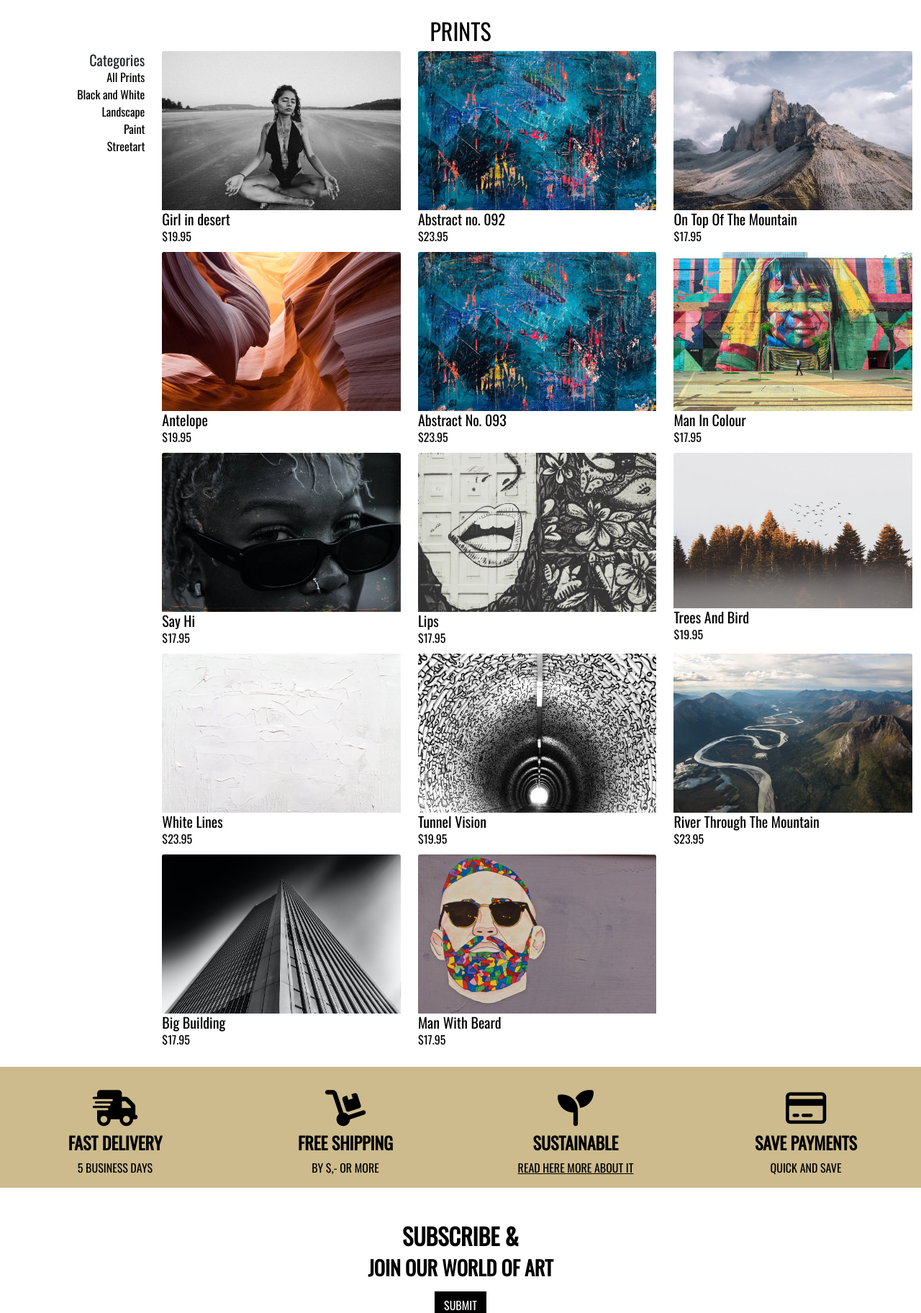
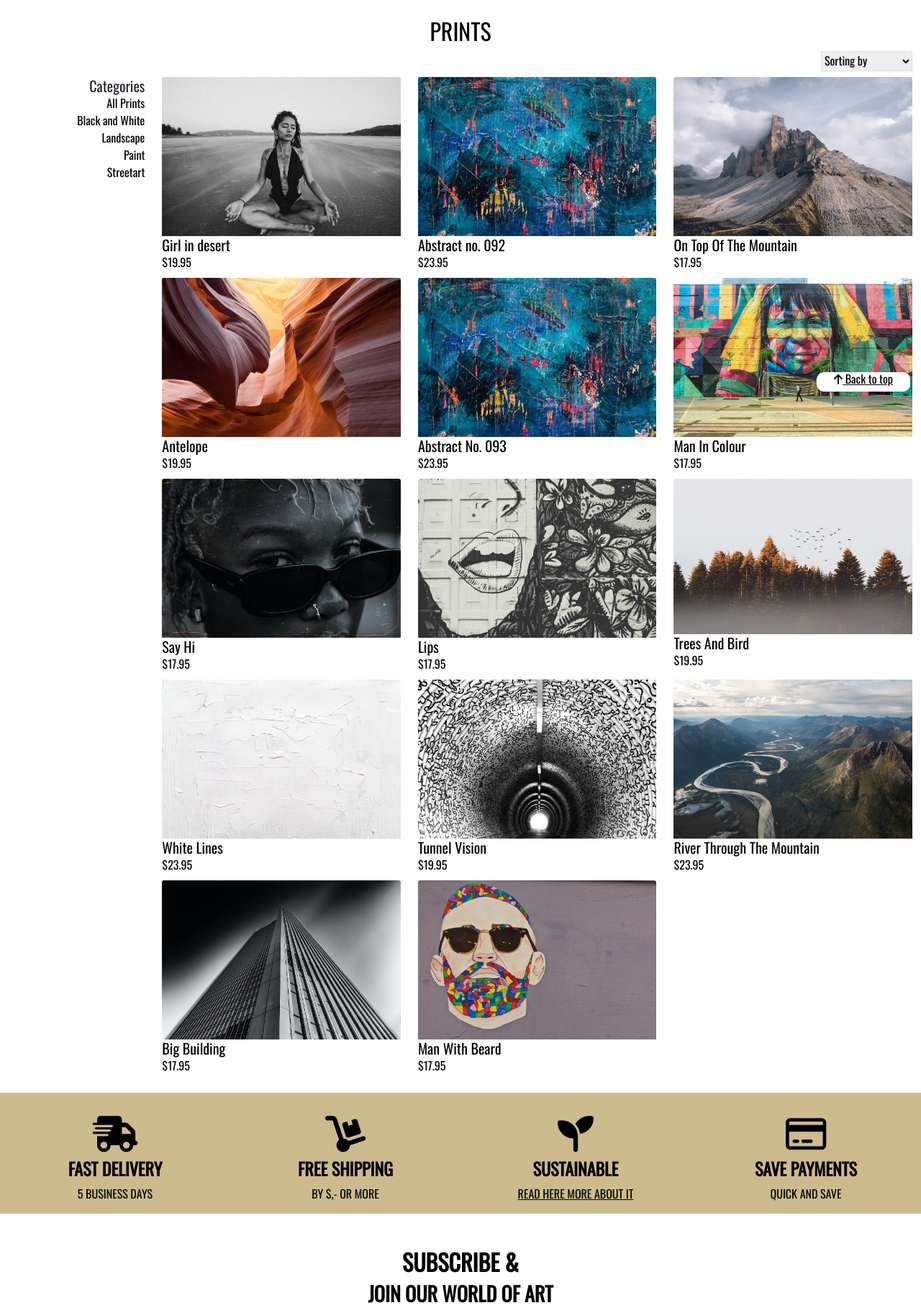
Before and after one commit to juanstelling/MS4-prints, a Django app: page /products/ in a window 1280 px wide. Shown: the part 241-2065 px from the top of the page at 72% size. Run offline with Django 3.2, Linux system fonts and the light colour scheme; data comes from the database, SQL or seed files in the repository; some libraries are stand-ins or nearby versions.

Commit message:
Added sorting and back to top button

```diff
--- a/products/templates/products/includes/all_products.html
+++ b/products/templates/products/includes/all_products.html
@@ -1,6 +1,20 @@
 <div class="row">
     <div class="col pt-4">
         <h2 class="text-black text-uppercase text-center">Prints</h2>
+    </div>
+</div>
+<!-- Sorting by -->
+<div class="row pb-2 ">
+    <div class="col products-col">
+        <div class="text-end">
+            <select id="sort-selector" class="custom-select-sm border" aria-label="Default select example">
+                <option value="reset" {% if current_sorting == 'None_None' %}selected{% endif %}>Sorting by</option>
+                <option value="price_asc" {% if current_sorting == 'price_asc' %}selected{% endif %}>Price | low to high</option>
+                <option value="price_desc" {% if current_sorting == 'price_desc' %}selected{% endif %}>Price | high to low </option>
+                <option value="name_asc" {% if current_sorting == 'name_asc' %}selected{% endif %}>Name | A - Z</option>
+                <option value="name_desc" {% if current_sorting == 'name_desc' %}selected{% endif %}>Name | Z - A</option>
+            </select>
+        </div>
     </div>
 </div>
 <div class="row pb-3">
@@ -59,15 +73,15 @@
             </div>
         </div>
     {% endif %}
-    <!-- Back to top button
+    <!-- Back to top button  -->
     <div class="col-12">
         <div class="row">
             <div class="btt-button text-start">
                 <a class="btt-link text-black text-center">
-                    <h6 class=""><i class="fas fa-arrow-up"></i> Back to top </h6>
+                    <h6><i class="fas fa-arrow-up"></i> Back to top </h6>
                 </a>
             </div>
         </div>
     </div>
-    -->
+
 </div>
--- a/products/templates/products/products.html
+++ b/products/templates/products/products.html
@@ -7,3 +7,38 @@
     {% include 'includes/usp.html' %}
     {% include 'home/includes/newsletter.html' %}
 {% endblock %}
+
+{% block postloadjs %}
+    {{ block.super }}
+    <!-- Code copied from Code Institute -->
+    <!-- https://learn.codeinstitute.net/courses/course-v1:CodeInstitute+FSF_102+Q1_2020/courseware/4201818c00aa4ba3a0dae243725f6e32/252883608f734d96ac352ca483451968/?child=first -->
+
+     <script type="text/javascript">
+		$('.btt-link').click(function(e) {
+			window.scrollTo(0,0)
+		})
+	</script>
+
+    <script type="text/javascript">
+    $('#sort-selector').change(function() {
+            var selector = $(this);
+            var currentUrl = new URL(window.location);
+
+            var selectedVal = selector.val();
+            if(selectedVal != "reset"){
+                var sort = selectedVal.split("_")[0];
+                var direction = selectedVal.split("_")[1];
+
+                currentUrl.searchParams.set("sort", sort);
+                currentUrl.searchParams.set("direction", direction);
+
+                window.location.replace(currentUrl);
+            } else {
+                currentUrl.searchParams.delete("sort");
+                currentUrl.searchParams.delete("direction");
+
+                window.location.replace(currentUrl);
+            }
+        })
+    </script>
+{% endblock %}
--- a/products/views.py
+++ b/products/views.py
@@ -1,6 +1,8 @@
 from django.shortcuts import render, redirect, reverse, get_object_or_404
 from django.contrib import messages
 from django.db.models import Q
+from django.db.models.functions import Lower
+
 from .models import Product, Category
 
 
@@ -10,8 +12,23 @@ def all_products(request):
     products = Product.objects.all()
     query = None
     categories = None
+    sort = None
+    direction = None
 
     if request.GET:
+        if 'sort' in request.GET:
+            sortkey = request.GET['sort']
+            sort = sortkey
+            if sortkey == 'name':
+                sortkey = 'lower_name'
+            products = products.annotate(lower_name=Lower('name'))
+
+            if 'direction' in request.GET:
+                direction = request.GET['direction']
+                if direction == 'desc':
+                    sortkey = f'-{sortkey}'
+            products = products.order_by(sortkey)
+
         if 'category' in request.GET:
             categories = request.GET['category']
             products = products.filter(category__name__icontains=categories)
@@ -23,10 +40,13 @@ def all_products(request):
             queries = Q(name__icontains=query) | Q(description__icontains=query)
             products = products.filter(queries)
 
+    current_sorting = f'{sort}_{direction}'
+
     context = {
         'products': products,
         'search_term': query,
         'current_categories': categories,
+        'current_sorting': current_sorting,
     }
     return render(request, 'products/products.html', context)
 
--- a/static/css/base.css
+++ b/static/css/base.css
@@ -107,6 +107,22 @@ ul {
     border-radius: 0px;
 }
 
+.btt-button,
+.update-link,
+.remove-item {
+    cursor: pointer;
+}
+
+.btt-button {
+    padding-right: calc(var(--bs-gutter-x)/ 2);
+    background-color: #fff;
+    border-radius: 10px;;
+    position: fixed;
+    width: 130px;
+    bottom: 15px;
+    right: 15px;
+}
+
 /*------------------------------------- Caption in images */
 .carousel-caption {
     position: absolute;
```
